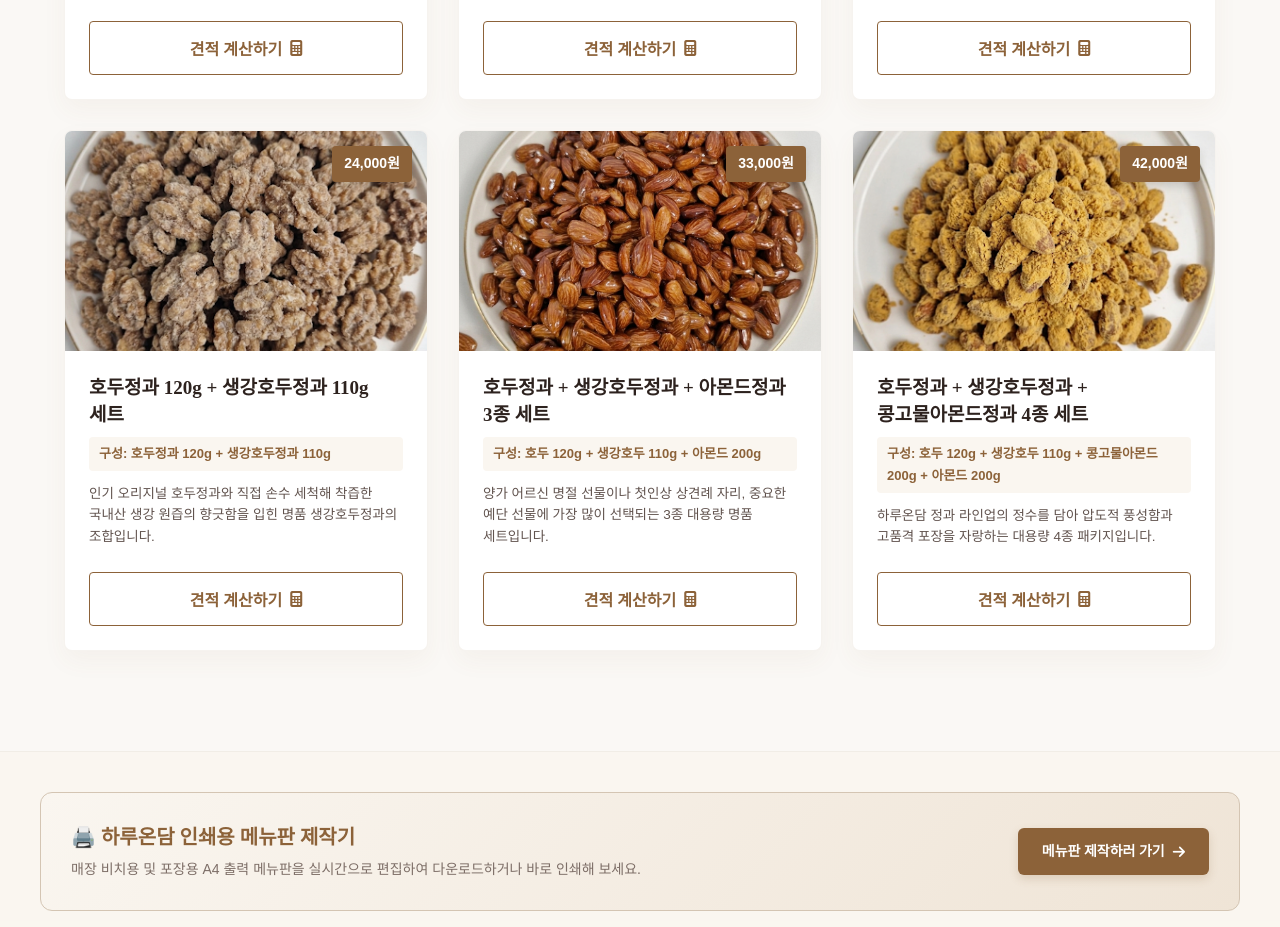
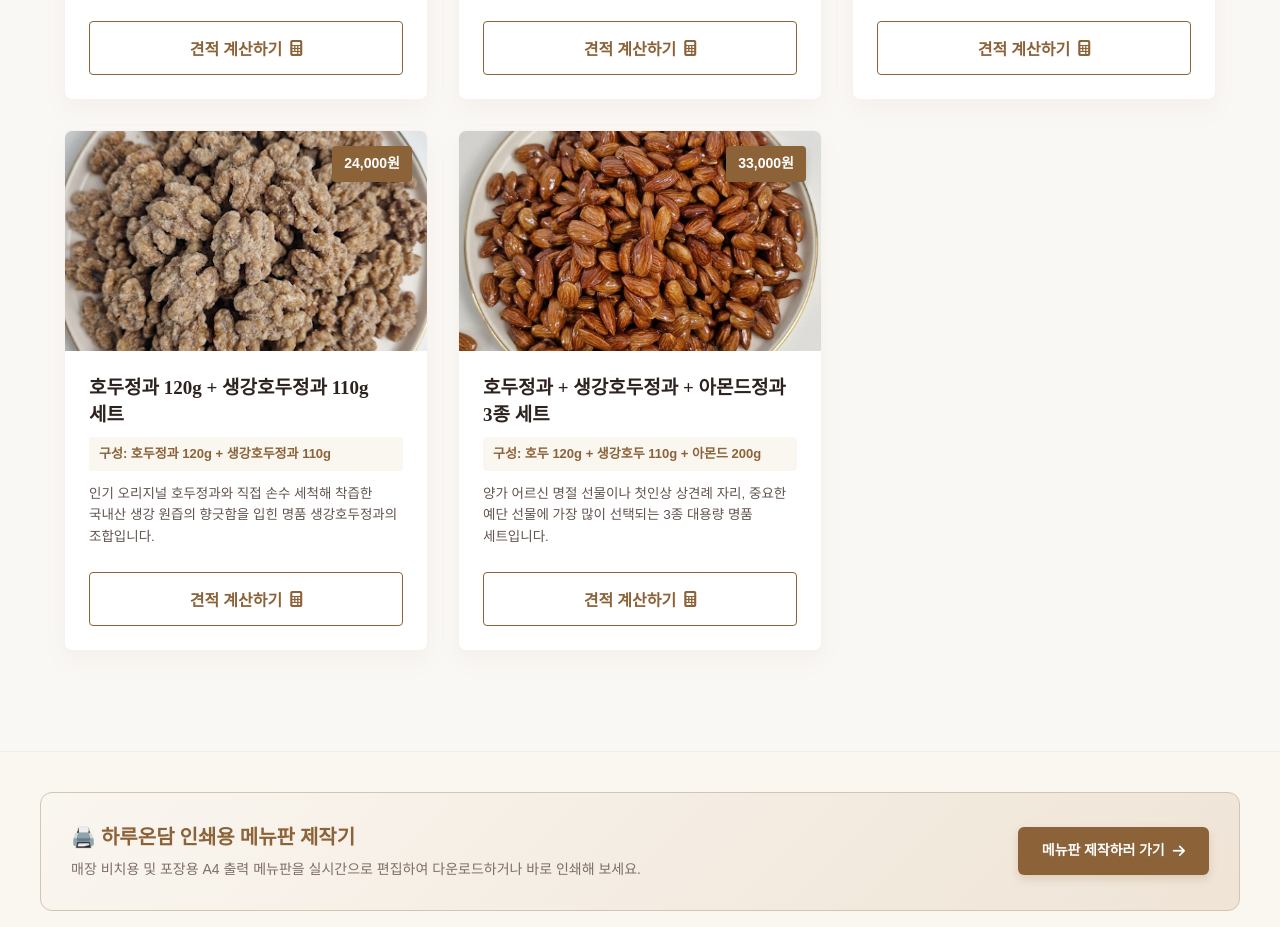
Before and after one commit to jjy7409-cloud/juyeon, a plain HTML site: page index.html in a window 1280 px wide. Shown: the part 5109-6036 px from the top of the page. Drawn offline with Linux system fonts and the light colour scheme; a web font is replaced by a local one.

Commit message:
42,000원 대용량 4종 세트 카드 및 견적 계산기 옵션 삭제 완료 (12,000원 정과 4종 세트는 정상 유지)

```diff
--- a/index.html
+++ b/index.html
@@ -428,19 +428,7 @@
                         <button class="btn btn-outline btn-block" onclick="selectSetAndScroll('mixed-3type')">견적 계산하기 <i class="fa-solid fa-calculator"></i></button>
                     </div>
                 </div>
-                <!-- Set 9 -->
-                <div class="set-menu-card">
-                    <div class="set-img-frame">
-                        <img src="images/kongalmond_jeonggwa.jpg" alt="호두정과 + 생강호두정과 + 콩고물아몬드정과 4종 세트">
-                        <span class="set-price-tag">42,000원</span>
-                    </div>
-                    <div class="set-card-content">
-                        <h3>호두정과 + 생강호두정과 + 콩고물아몬드정과 4종 세트</h3>
-                        <p class="set-composition">구성: 호두 120g + 생강호두 110g + 콩고물아몬드 200g + 아몬드 200g</p>
-                        <p class="set-desc">하루온담 정과 라인업의 정수를 담아 압도적 풍성함과 고품격 포장을 자랑하는 대용량 4종 패키지입니다.</p>
-                        <button class="btn btn-outline btn-block" onclick="selectSetAndScroll('mixed-4type')">견적 계산하기 <i class="fa-solid fa-calculator"></i></button>
-                    </div>
-                </div>
+
             </div>
         </div>
     </section>
@@ -609,7 +597,7 @@
                                 <option value="mixed-walnut-almond" data-price="22000">호두정과 120g+아몬드정과 200g 세트 (22,000원)</option>
                                 <option value="mixed-walnut-ginger" data-price="24000">호두정과 120g+생강호두정과 110g 세트 (24,000원)</option>
                                 <option value="mixed-3type" data-price="33000">호두정과+생강호두정과+아몬드정과 3종 세트 (33,000원)</option>
-                                <option value="mixed-4type" data-price="42000">호두정과+생강호두정과+콩고물아몬드정과 4종 세트 (42,000원)</option>
+
                             </optgroup>
                             <optgroup label="[기타 상품]">
                                 <option value="ot-paji" data-price="4500">못난이토핑용 호두정과 파지 100g (4,500원)</option>
```
